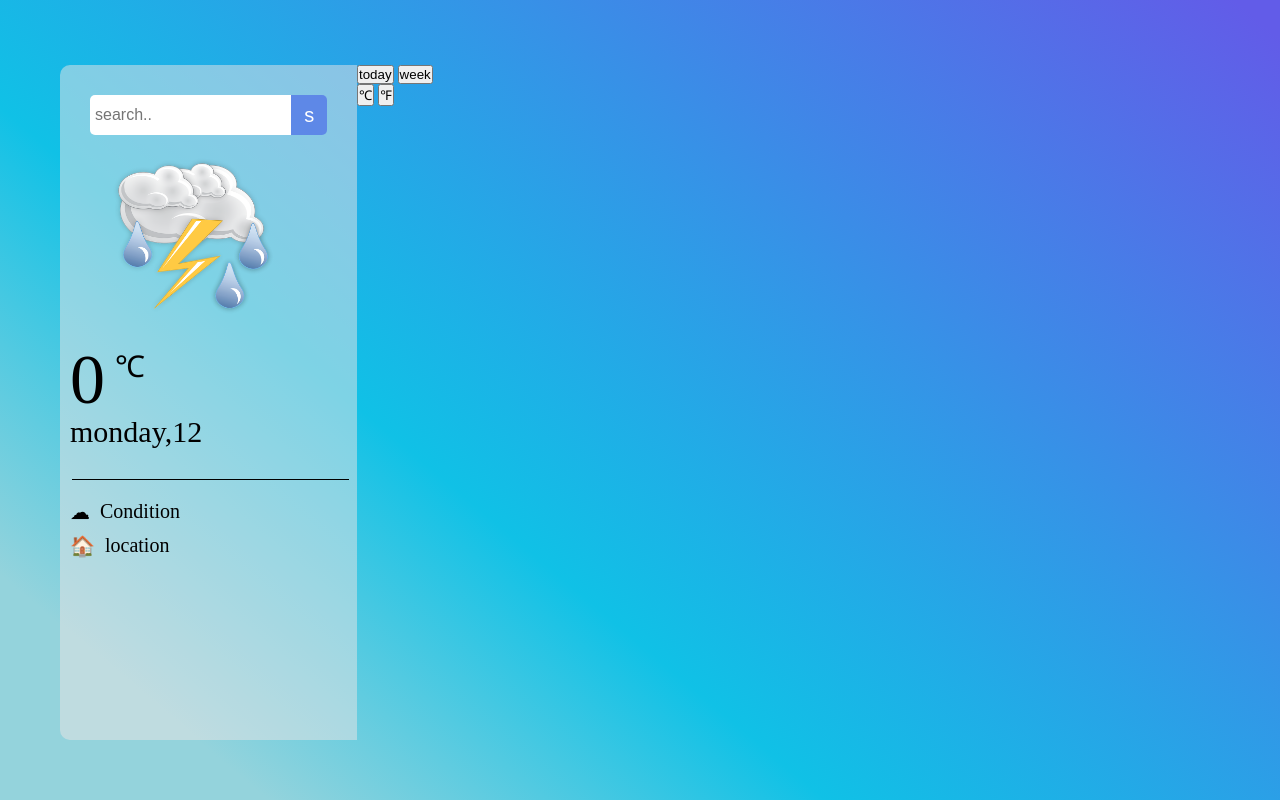
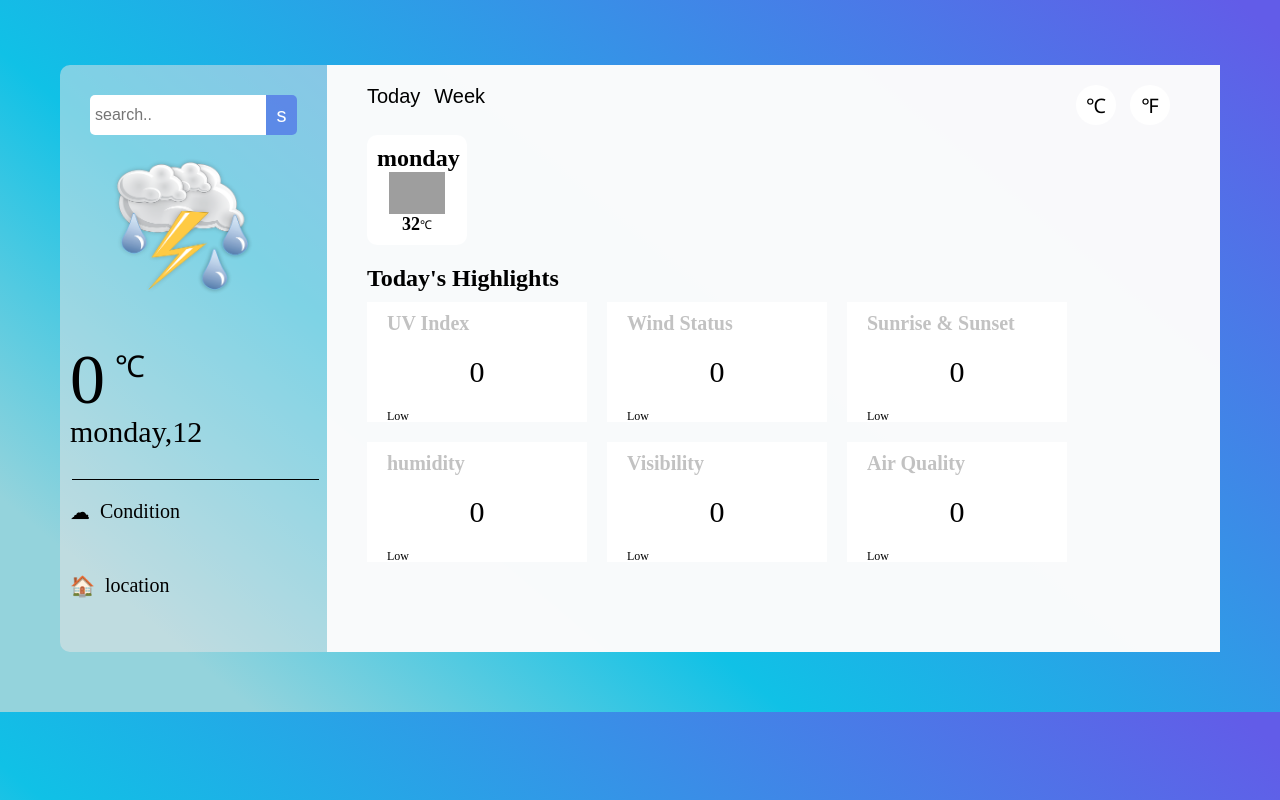
Before and after one commit to chandrabalaji/Weather-app, a plain HTML site: page index.html in a window 1280 px wide. Drawn offline with Linux system fonts and the light colour scheme; grey boxes are pictures that could not be loaded.

Commit message:
modified

```diff
--- a/index.html
+++ b/index.html
@@ -33,14 +33,75 @@
             </div>
          </div>
          <div class="main">
+            <nav>
             <ul class="option">
                <button class="hour">today</button>
                <button class="week">week</button>
             </ul>
-            <ul class="option-unit">
+            <ul class="unit">
                <button class="hour">&#8451</button>
                <button class="week"><span>&#8457</span></button>
-            </ul>
+             </ul>
+           </nav>
+           <div class="cards" id="weather">
+            <div class="card">
+              <h2 class="day">monday</h2>
+                <div class="icon">
+                  <img src="images/icon.jpg" alt="Rainy"width="100%" height="100%" >
+               </div>
+                 <div class="day-temp">
+                  <h2 class="temp">32</h2>
+                  <span class="temp-unit">&#8451</span>
+               </div>
+             </div>
+            </div>
+            <div class="highlights">
+               <h2 class="today">today's highlights</h2>
+               <div class="cards">
+                  <div class="card2">
+                     <h4 class="heading">UV Index</h4>
+                     <div class="content">
+                        <p class="uv-index">0</p>
+                        <p class="uv-index">Low</p>
+                     </div>
+                  </div>
+                  <div class="card2">
+                     <h4 class="heading">Wind Status</h4>
+                     <div class="content">
+                        <p class="wind-speed">0</p>
+                        <p class="wind-status">Low</p>
+                     </div>
+                  </div>
+                  <div class="card2">
+                     <h4 class="heading">Sunrise & Sunset</h4>
+                     <div class="content">
+                        <p class="Sunrise">0</p>
+                        <p class="Sunset">Low</p>
+                     </div>
+                  </div>
+                  <div class="card2">
+                     <h4 class="heading">humidity</h4>
+                     <div class="content">
+                        <p class="humidity">0</p>
+                        <p class="humidity-status">Low</p>
+                     </div>
+                  </div>
+                  <div class="card2">
+                     <h4 class="heading">Visibility</h4>
+                     <div class="content">
+                        <p class="Visibility">0</p>
+                        <p class="Visibility-status">Low</p>
+                     </div>
+                  </div>
+                  <div class="card2">
+                     <h4 class="heading">Air Quality</h4>
+                     <div class="content">
+                        <p class="air-quality">0</p>
+                        <p class="air-quality-status">Low</p>
+                     </div>
+                  </div>
+               </div>
+            </div>
          </div>
       </div>
 
--- a/style.css
+++ b/style.css
@@ -12,7 +12,7 @@
     box-sizing: border-box;
     display: flex;
     /* justify-content: center; */
-    height: 100vh;
+    height: auto;
     width: auto;
     padding: 50px;
 
@@ -20,6 +20,7 @@
 
  }
  .side-bar{
+   width: 30%;
    background-color:rgb(235, 230, 230,0.5);
    transition: background-image 0.3s ease;
    border-top-left-radius: 10px;
@@ -29,8 +30,10 @@
  }
  .container{
   display: flex;
-  display: grid;
-  grid-template-columns: repeat(auto-fit,minmax(200px,1fr));
+  overflow: hidden;
+  width: 1200px;
+  min-width: 900px;
+  border-radius: 20px;
   margin-top: 5px;
   border-radius: 15px;
   padding: 10px;
@@ -137,10 +140,127 @@
 }
 .location{
    display: flex;
-   gap: 10px;
-   margin-top: 10px;
+    gap: 10px;
+    margin-top: 50px;
 
 }
 .location p {
    font-size: 20px;
 }
+.main{
+   width: 100%;
+   min-width: 400px;
+   padding: 20px 40px;
+   position: relative;
+   padding-bottom: 90px;
+   background-color: rgb(251, 251, 251,.99);
+
+
+
+
+}
+
+.main nav{
+   display: flex;
+   width: 100%;
+
+
+}
+.option{
+   flex: 3;
+
+}
+nav button{
+   background: transparent;
+   border: none;
+   margin-right: 10px;
+   font-size: 20px;
+   font-weight: 100;
+   text-transform: capitalize;
+   cursor: pointer;
+}
+nav .option button:active{
+   color: blue;
+}
+.unit button{
+ color:black;
+ background-color: #fff;
+ border-radius: 50%;
+ width: 40px;
+ height: 40px;
+}
+
+.unit button:active{
+   color: white;
+   background-color: black;
+}
+
+.icon{
+    display: flex;
+    justify-content: center;
+    background-size: contain;
+
+}
+.main .cards{
+   display: flex;
+   flex-wrap: wrap;
+   gap: 20px;
+   margin-top: 10px;
+}
+.main .card{
+   width: 100px;
+   height: auto;
+   border-radius: 20px;
+   background-color:#fff;
+   border-radius: 10px;
+   text-align: center;
+   padding: 10px;
+   display: flex;
+   flex-direction: column;
+}
+.card .icon{
+   width: 70%;
+   margin:  0 auto;
+}
+.card .day-temp{
+ font-size: 12px;
+ display: flex;
+ align-items: center;
+ justify-content: center;
+}
+.today{
+   text-transform: capitalize;
+}
+.highlights{
+   /* display: flex; */
+   flex-wrap: wrap;
+   gap: 20px;
+   margin-top: 20px;
+}
+.card2 .heading{
+   width: 100%;
+   font-size: 20px;
+   font-weight: 600;
+   color: #c2c2c2;
+   margin-bottom: 20px;
+}
+
+.highlights .card2{
+   width: 220px;
+   height: 120px;
+   padding: 10px 20px;
+   background-color: #fff;
+   display: flex;
+   flex-direction: column;
+}
+.card2 .content p:first-child{
+   text-align: center;
+  font-size: 30px;
+
+}
+.card2 .content p:last-child{
+   font-size: 12px;
+   margin-top: 20px;
+   text-align: left;
+
+}
```
Also changed, not shown: 1 other file.
